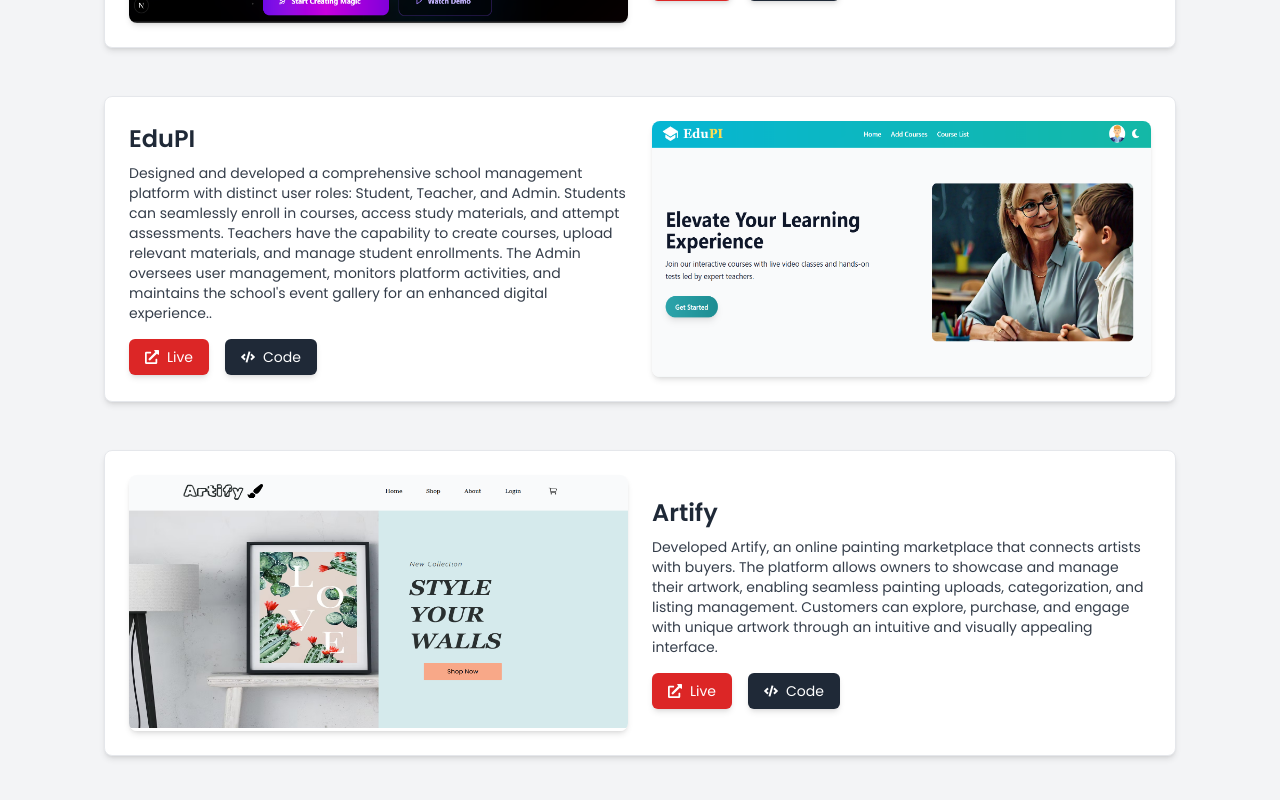
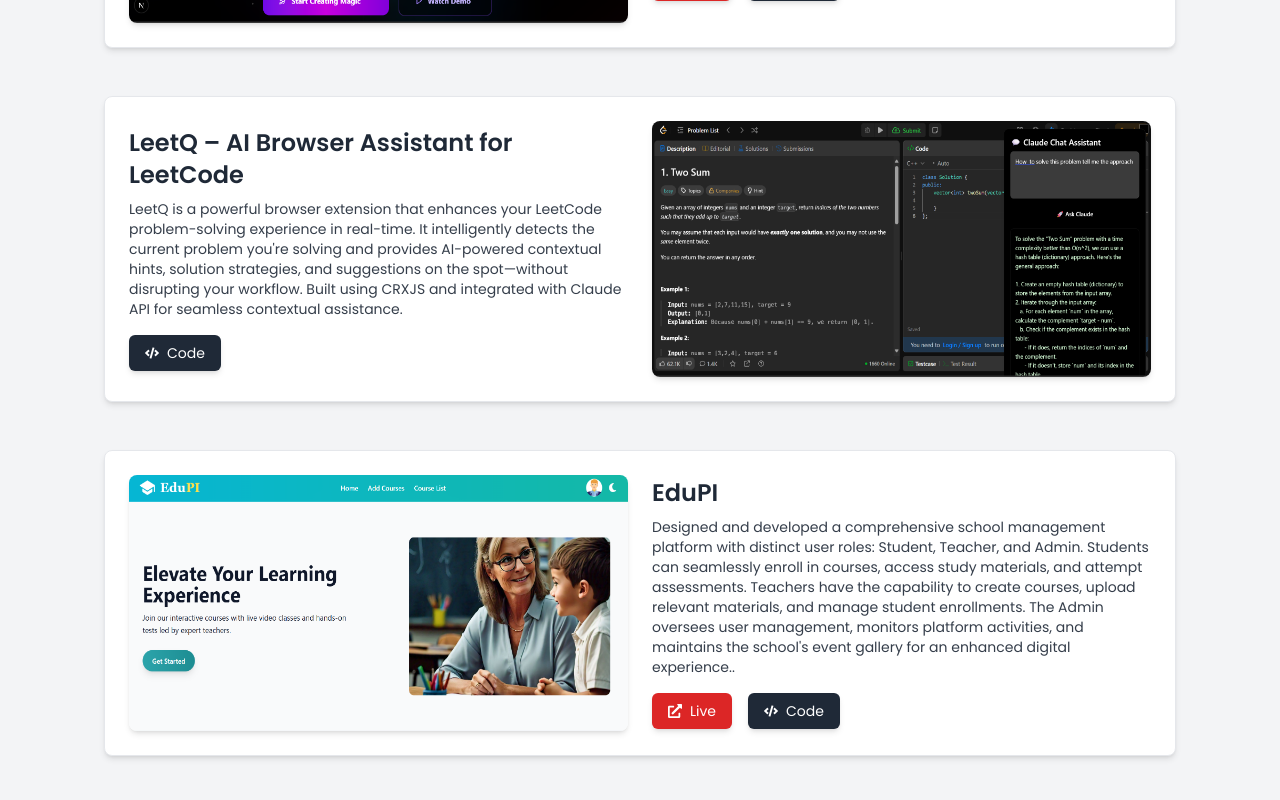
Before and after one commit to samar-abbas-786/samar.dev, a React (Vite) app: page / in a window 1280 px wide. Shown: the part 3760-4560 px from the top of the page. Built offline with nearby package versions, Linux system fonts and the light colour scheme.

Commit message:
add a new project = LeetQ

```diff
--- a/src/Projects_Container/allProjects.js
+++ b/src/Projects_Container/allProjects.js
@@ -6,6 +6,7 @@ import Img5 from "../assets/images/caresync.png";
 import Img6 from "../assets/images/TubeGate.png";
 import Img7 from "../assets/images/notice.png";
 import Img8 from "../assets/images/thought.png";
+import Img9 from "../assets/images/leetq.png"; // Make sure you add this image
 
 export const project = [
   {
@@ -19,6 +20,15 @@ export const project = [
   },
   {
     id: 2,
+    title: " LeetQ – AI Browser Assistant for LeetCode",
+    url: "",
+    img: Img9,
+    desc: "LeetQ is a powerful browser extension that enhances your LeetCode problem-solving experience in real-time. It intelligently detects the current problem you're solving and provides AI-powered contextual hints, solution strategies, and suggestions on the spot—without disrupting your workflow. Built using CRXJS and integrated with Claude API for seamless contextual assistance.",
+    // live: "https://chrome.google.com/webstore/detail/leetq-ai-extension/...", // Add actual live link if available
+    code: "https://github.com/samar-abbas-786/leetcode-browser-extension",
+  },
+  {
+    id: 3,
     title: "EduPI",
     url: "",
     img: Img1,
@@ -27,7 +37,7 @@ export const project = [
     code: "https://github.com/samar-abbas-786/Minor_Project",
   },
   {
-    id: 3,
+    id: 4,
     title: "Artify",
     url: "https://artify-samar.vercel.app/",
     img: Img2,
@@ -35,19 +45,17 @@ export const project = [
     live: "https://artify-samar.vercel.app/",
     code: "https://github.com/samar-abbas-786/Artify",
   },
-
   {
-    id: 4,
+    id: 5,
     title: "Campus Bazaar",
     url: "https://campus-bazaar.onrender.com/",
     img: Img3,
     desc: "Introducing Campus Bazaar: Simplify college life with 𝘼𝙙𝙙 𝙄𝙩𝙚𝙢𝙨 to list and sell items, 𝑺𝙚𝒍𝙡 𝙄𝒕𝙚𝙢𝙨 for transactions, 𝙍𝙚𝙣𝙩 𝙄𝙩𝙚𝙢𝙨 for rentals, and 𝙂𝙞𝙫𝙚 𝙎𝙪𝙜𝙜𝙚𝙨𝙩𝙞𝙤𝙣𝙨 to shape our platform. Join 𝗖𝗮𝗺𝗽𝘂𝘀 𝗕𝗮𝘇𝗮𝗮𝗿 for an intuitive, hassle-free experience and discover campus connectivity today.",
     live: "https://campus-bazaar-z22g.onrender.com",
     code: "https://github.com/samar-abbas-786/Campus-Bazaar",
-    //https://campus-bazaar.onrender.com/
   },
   {
-    id: 5,
+    id: 6,
     title: "CareSync",
     url: "https://caresync2-3.onrender.com",
     img: Img5,
@@ -56,31 +64,27 @@ export const project = [
     code: "https://github.com/samar-abbas-786/CareSync2",
   },
   {
-    id: 6,
+    id: 7,
     title: "Slotify",
     url: "gym-website-virid.vercel.app",
     img: Img4,
     desc: "Developed Slotify, an event scheduling platform that allows users to set their availability and manage event slots efficiently. Other users can view available time slots for specific dates, making it easy to coordinate meetings and events. The platform ensures seamless scheduling with an intuitive interface for effortless time management.",
-    // live: alert("link is not deployed")
     code: "https://github.com/samar-abbas-786/Event-Scheduler",
   },
-
   {
-    id: 7,
+    id: 8,
     title: "Online Notice Board",
     url: "https://notice-board-vx95.onrender.com",
     img: Img7,
     desc: "Built a digital Notice Board system with distinct roles: Student, Teacher, and Admin. Students can access and download notices or attachments. Teachers can upload and manage their own posts. Admins handle user management and have full control over all notices to maintain smooth content flow",
-    // live: "#",
     code: "https://github.com/samar-abbas-786/Notice-Board",
   },
   {
-    id: 8,
+    id: 9,
     title: "Thoughtify",
     url: "https://notice-board-vx95.onrender.com",
     img: Img8,
     desc: "Thoughtify is a digital platform for sharing and exploring thoughts in a minimal, distraction-free environment. Users can post their thoughts, read those shared by others, and engage with a community built around expression and reflection. The platform emphasizes simplicity, privacy, and meaningful content over noise.",
-    // live: "#",
     code: "https://github.com/samar-abbas-786/Thoughtify",
   },
 ];
```
Also changed, not shown: src/assets/images/leetq.png (added).
